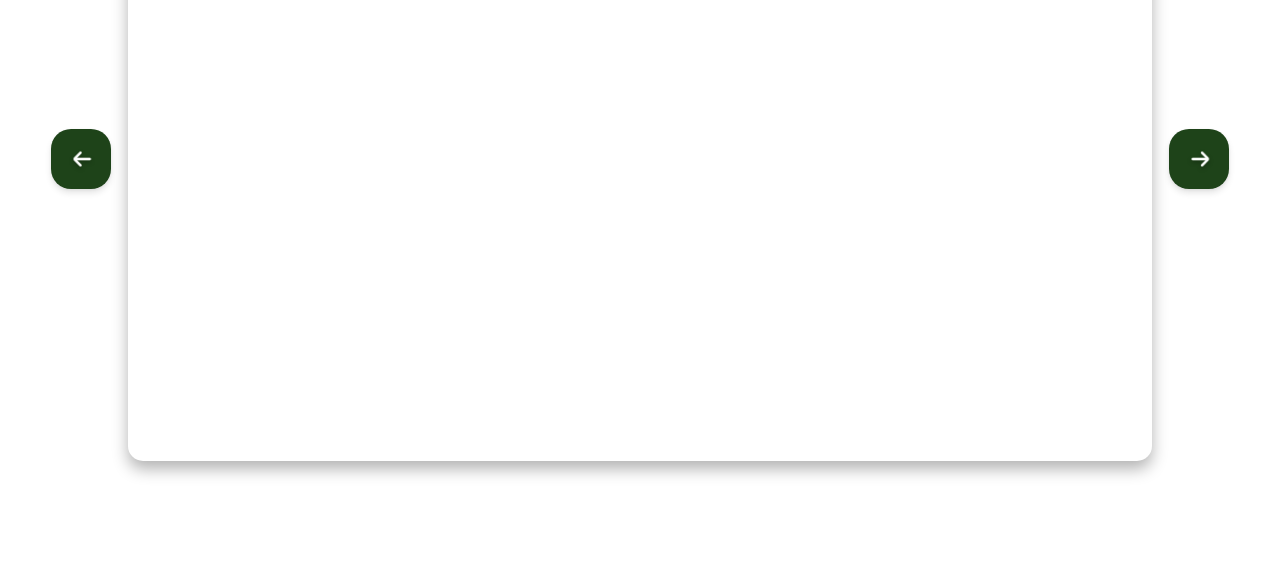
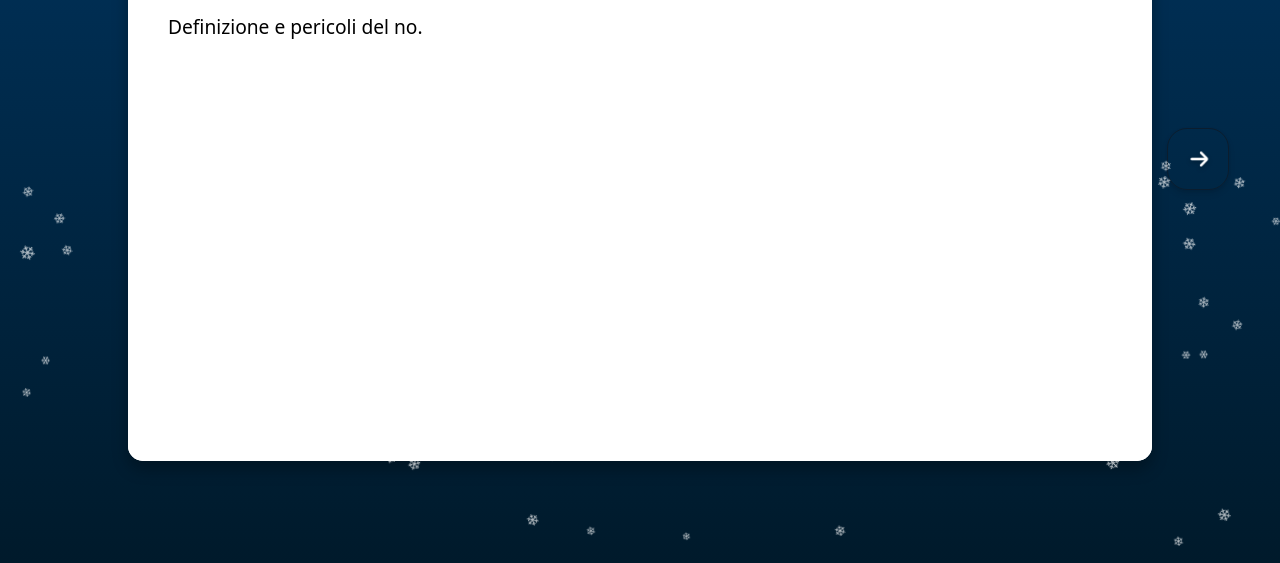
Before and after one commit to 21Rays/Tombolone-2k24, a plain HTML site: page index.html in a window 1280 px wide. Shown: the part 241-804 px from the top of the page. Drawn offline with Linux system fonts and the light colour scheme.

Commit message:
Aggiornato il theme natalizzio + Neve (DA OTTIMIZZARE) (CSS)

```diff
--- a/index.html
+++ b/index.html
@@ -7,6 +7,7 @@
     <link rel="stylesheet" href="style.css">
 </head>
 <body>
+    <div id="snowflakes-container"></div>
     <div class="title-position">
         <a href="index.html" class="title">PHISHING</a>
     </div>
--- a/script.js
+++ b/script.js
@@ -1,4 +1,4 @@
-let currentSlide = -1;
+let currentSlide = 0;
 const slides = document.querySelectorAll('.slide');
 
 //memorizza i due bottoni
@@ -90,3 +90,50 @@ document.addEventListener('keydown', (e) => {
     if (e.key === 'ArrowLeft'&&currentSlide!=0) prevSlide();
     if (e.key === 'a'&&currentSlide!=0) prevSlide();
 });
+
+document.addEventListener('DOMContentLoaded', function() {
+    const snowflakesContainer = document.getElementById('snowflakes-container');
+    const maxSnowflakes = 100; // Numero massimo di fiocchi di neve
+    const snowflakes = []; // Array per memorizzare i fiocchi di neve
+
+    // Funzione per creare un fiocco di neve
+    function createSnowflake() {
+        const snowflake = document.createElement('div');
+        snowflake.classList.add('snowflake');
+        snowflake.innerHTML = '❄'; // Puoi sostituirlo con immagini o altri simboli
+
+        // Imposta posizione e durata iniziale
+        snowflake.style.left = Math.random() * 100 + 'vw';
+        snowflake.style.animationDuration = Math.random() * 5 + 5 + 's';
+        snowflake.style.fontSize = Math.random() * 10 + 10 + 'px';
+        snowflakesContainer.appendChild(snowflake);
+
+        snowflakes.push(snowflake); // Aggiungi all'array
+        return snowflake;
+    }
+
+    // Funzione per aggiornare un fiocco di neve
+    function updateSnowflake(snowflake) {
+        // Riposiziona il fiocco di neve in alto con nuove proprietà casuali
+        snowflake.style.left = Math.random() * 100 + 'vw';
+        snowflake.style.animationDuration = Math.random() * 5 + 5 + 's';
+        snowflake.style.fontSize = Math.random() * 10 + 10 + 'px';
+        snowflake.style.top = '-10px'; // Ripristina la posizione
+    }
+
+    // Creazione iniziale dei fiocchi di neve
+    for (let i = 0; i < maxSnowflakes; i++) {
+        createSnowflake();
+    }
+
+    // Loop per riutilizzare i fiocchi di neve
+    setInterval(() => {
+        snowflakes.forEach(snowflake => {
+            const rect = snowflake.getBoundingClientRect();
+            // Se il fiocco è fuori dallo schermo, lo riutilizziamo
+            if (rect.top > window.innerHeight) {
+                updateSnowflake(snowflake);
+            }
+        });
+    }, 50); // Controlla ogni 50ms
+});
--- a/style.css
+++ b/style.css
@@ -4,12 +4,13 @@ body {
     font-family: system-ui, -apple-system, BlinkMacSystemFont, 'Segoe UI', Roboto, Oxygen, Ubuntu, Cantarell, 'Open Sans', 'Helvetica Neue', sans-serif;
     margin: 0;
     padding: 0;
-    background-color: white;
+    background: linear-gradient(to top, #001a2b, #003663); /* Gradiente azzurro */
+    height: 98vh;
 }
 
 .title {
     font-family: "Pixelify Sans", sans-serif;
-    color: black;
+    color: white;
     font-size: 3.75rem;
     font-weight: 700;
     text-decoration: none;
@@ -22,11 +23,7 @@ body {
 
 .title:hover
 {
-    background: linear-gradient(to right, #05182e, rgb(128, 0, 0));
-    -webkit-background-clip: text;
-    background-clip: text;
-    color: transparent;
-    text-transform: uppercase;
+    text-shadow: 0 0 20px rgba(52, 152, 219, 0.8); /* El efecto de glow */
 }
 
 .moving-image {
@@ -89,7 +86,10 @@ body {
     width: 60px;
     height: 60px;
     border-radius: 20px;
-    background-color: #1e4319;
+    background-color: transparent;
+    border-style: groove;
+    border-width: 1px;
+    border-color: #0b1d2e;
     box-shadow: 0 4px 6px rgba(0, 0, 0, 0.1), 0 1px 3px rgba(0, 0, 0, 0.06);
     display: flex;
     justify-content: center;
@@ -100,8 +100,11 @@ body {
 
 .carousel-button:hover
 {
-    background-color: #380f0f;
-    box-shadow: 0 6px 10px rgba(0, 0, 0, 0.2), 0 2px 4px rgba(0, 0, 0, 0.1)
+    background-color: #092213;
+    box-shadow: 0 6px 10px rgba(0, 0, 0, 0.4), 0 2px 4px rgba(0, 0, 0, 0.1);
+    border-style: groove;
+    border-width: 1px;
+    border-color: #0a2c12;
 
 
 }
@@ -162,3 +165,30 @@ body {
     color: transparent;
     text-transform: uppercase;
 }
+#snowflakes-container {
+    position: fixed;
+    top: 0;
+    left: 0;
+    width: 100%;
+    height: 100%;
+    pointer-events: none;
+    z-index: 9999;
+}
+
+.snowflake {
+    position: absolute;
+    top: -10px;
+    color: white;
+    font-size: 24px;
+    opacity: 0.7;
+    user-select: none;
+    pointer-events: none;
+    animation: fall 10s linear infinite;
+}
+
+/* Animazione della neve che cade */
+@keyframes fall {
+    to {
+        transform: translateY(100vh) rotate(360deg);
+    }
+}
```
